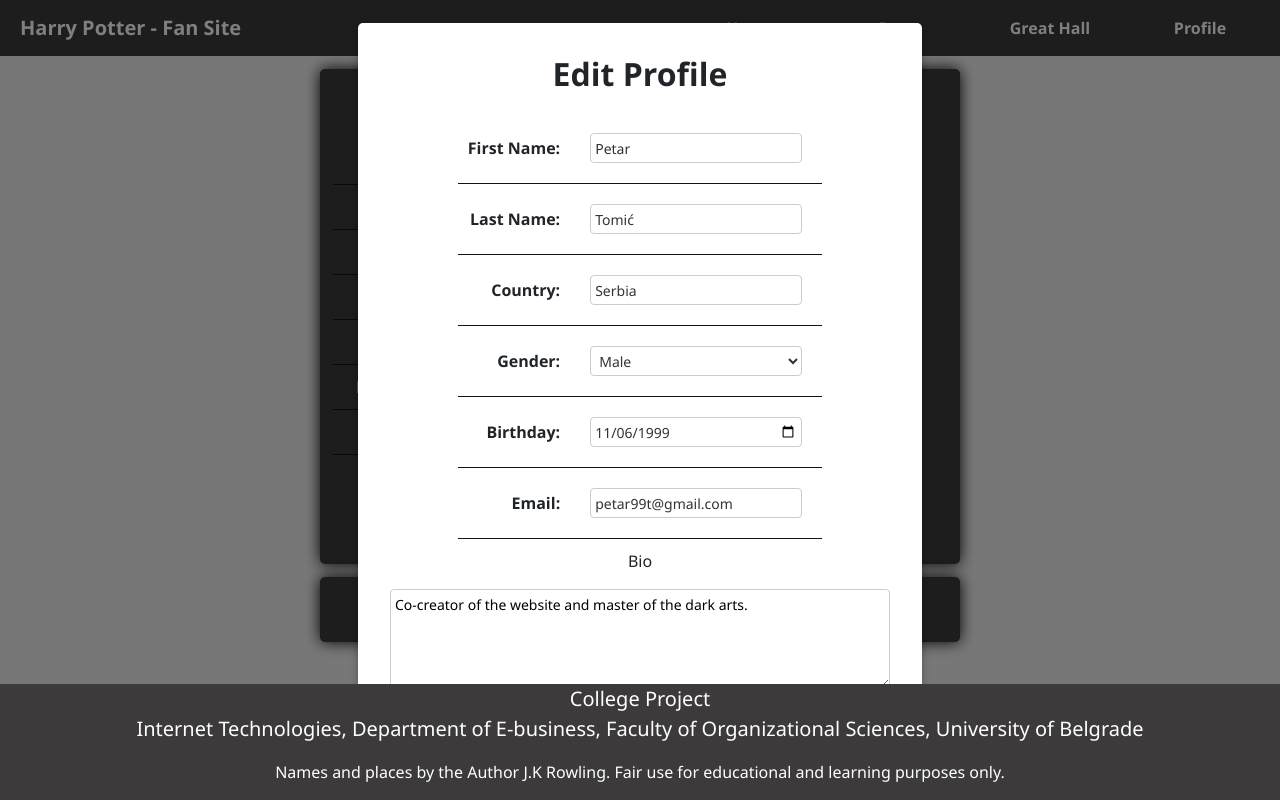
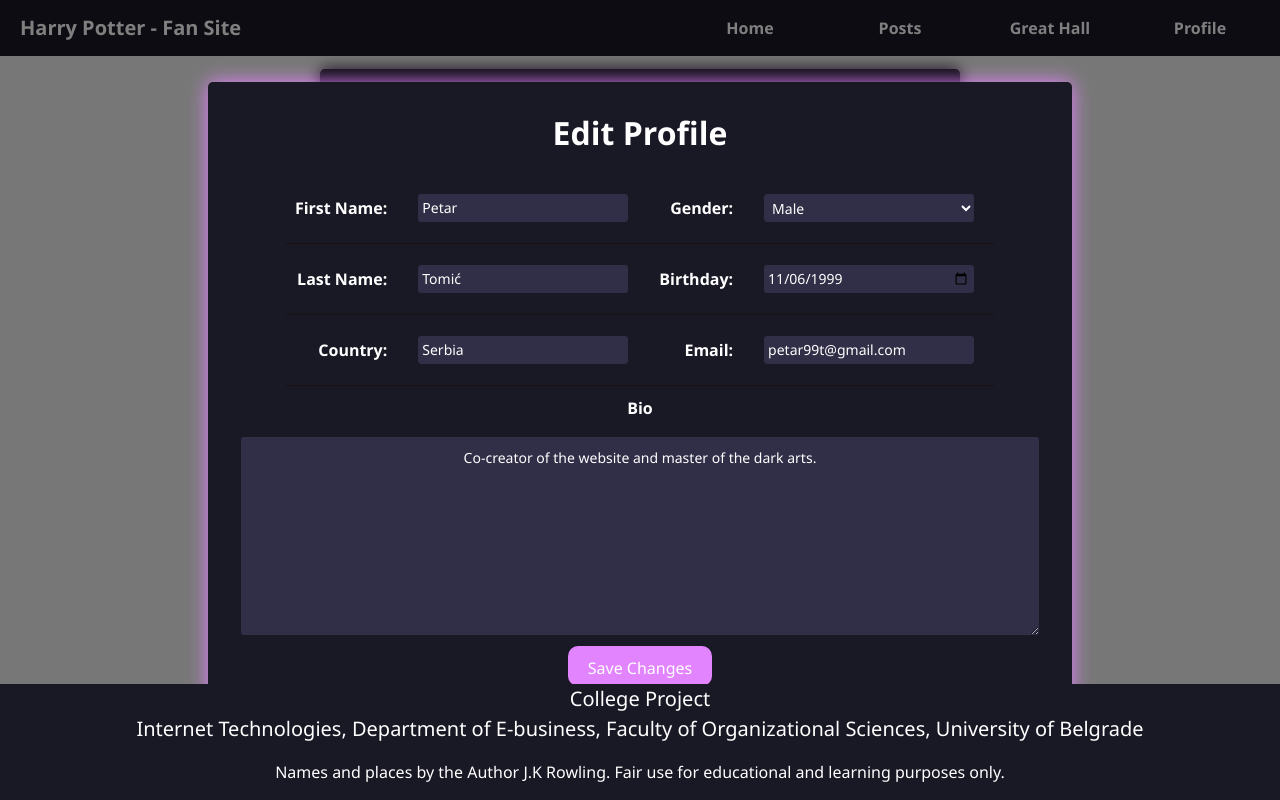
Before and after one commit to hulrog/harry-potter, a React (Create React App) app: page /profile/1 in a window 1280 px wide. Both pictures are taken after a click on the button "Edit Profile". Built offline with nearby package versions, Linux system fonts and the light colour scheme.

Commit message:
dizajn edit modala, fix overflowa za nav meni i scrollbar

```diff
--- a/src/colors.css
+++ b/src/colors.css
@@ -1,15 +1,8 @@
-/* :root {
-  --background-color: #292929;
+:root {
+  --background-color: #191825;
+  --background-color-light: #312e47;
   --text-color: #ffffff;
-  --primary-color: #ca06b0;
-  --primary-color-hover: #e61dcb;
-  --secondary-color: #5d0292;
-} */
-
-:root {
-  --background-color: #3c3a3a;
-  --text-color: #ffffff;
-  --primary-color: #802b2b;
-  --primary-color-hover: #a65151;
+  --primary-color: #e384ff;
+  --primary-color-hover: #ffa3fd;
   --secondary-color: #5a4a41;
 }
--- a/src/components/EditUser.js
+++ b/src/components/EditUser.js
@@ -77,8 +77,7 @@
     <form /*onSubmit={handleSubmit*/>
       <div className={classes.container}>
         <h1 className={classes.heading}>Edit Profile</h1>
-        <div className={classes.data}>
-          <table className={classes.table}>
+        <table>
           <tbody>
             <tr>
               <td className={classes.label}>First Name:</td>
@@ -89,28 +88,6 @@
                   onChange={(event) => setFirstName(event.target.value)}
                 />
               </td>
-              </tr>
-              <tr>
-                <td className={classes.label}>Last Name:</td>
-                <td className={classes.value}>
-                  <input
-                    type="text"
-                    value={lastName}
-                    onChange={(event) => setLastName(event.target.value)}
-                  />
-                </td>
-              </tr>
-              <tr>
-                <td className={classes.label}>Country:</td>
-                <td className={classes.value}>
-                  <input
-                    type="text"
-                    value={country}
-                    onChange={(event) => setCountry(event.target.value)}
-                  />
-                </td>
-              </tr>
-              <tr>
               <td className={classes.label}>Gender:</td>
               <td className={classes.value}>
                 <select
@@ -125,6 +102,14 @@
               </td>
             </tr>
             <tr>
+              <td className={classes.label}>Last Name:</td>
+              <td className={classes.value}>
+                <input
+                  type="text"
+                  value={lastName}
+                  onChange={(event) => setLastName(event.target.value)}
+                />
+              </td>
               <td className={classes.label}>Birthday:</td>
               <td className={classes.value}>
                 <input
@@ -135,6 +120,14 @@
               </td>
             </tr>
             <tr>
+              <td className={classes.label}>Country:</td>
+              <td className={classes.value}>
+                <input
+                  type="text"
+                  value={country}
+                  onChange={(event) => setCountry(event.target.value)}
+                />
+              </td>
               <td className={classes.label}>Email:</td>
               <td className={classes.value}>
                 <input
@@ -146,7 +139,6 @@
             </tr>
           </tbody>
         </table>
-        </div>
         <div className={classes.bio}>
           <p className={classes.bioTitle}>Bio</p>
           <textarea
--- a/src/components/EditUser.module.css
+++ b/src/components/EditUser.module.css
@@ -1,5 +1,6 @@
 .container {
-  width: 500px;
+  width: 800px;
+  background-color: var(--background-color);
   display: flex;
   flex-direction: column;
   align-items: center;
@@ -9,6 +10,18 @@
   font-size: 32px;
   font-weight: bold;
   margin-bottom: 20px;
+}
+
+.data {
+  display: flex;
+}
+
+.left {
+  width: 50%;
+}
+
+.right {
+  width: 50%;
 }
 
 .label {
@@ -24,56 +37,65 @@
   border-bottom: 1px solid #1a1111;
 }
 
-input {
+input,
+select {
+  background-color: var(--background-color-light);
+  color: var(--text-color);
+  border: 1px solid var(--background-color);
   width: 100%;
   height: 30px;
   padding: 4px;
-  border: 1px solid #ccc;
   border-radius: 4px;
-  background-color: #fff;
-  color: #333;
   font-size: 14px;
 }
 
-select {
-  width: 100%;
-  height: 30px;
-  padding: 4px;
-  border: 1px solid #ccc;
-  border-radius: 4px;
-  background-color: #fff;
-  color: #333;
-  font-size: 14px;
+input:focus,
+select:focus,
+textarea:focus {
+  outline: none;
+  border: 1px solid var(--primary-color);
 }
 
 .bio {
   width: 100%;
+  display: flex;
+  flex-direction: column;
   margin-top: 10px;
+}
+
+.bioTitle {
+  font-weight: bold;
   text-align: center;
 }
 
 .bioText {
+  background-color: var(--background-color-light);
+  color: var(--text-color);
+  border: 1px solid var(--background-color);
+  text-align: center;
+  resize: vertical;
   width: 100%;
-  height: 100px;
-  padding: 4px;
-  border: 1px solid #ccc;
+  height: 200px;
+  padding: 10px;
   border-radius: 4px;
-  resize: vertical;
   font-size: 14px;
 }
 
 .btnRow {
-  text-align: center;
+  display: flex;
+  justify-content: flex-end;
+  margin-top: 10px;
 }
 
 .submitBtn {
-  width: 100%;
   height: 40px;
   text-align: center;
-  background-color: #efefef;
+  border: none;
+  background-color: var(--primary-color);
   border-radius: 10px;
-  border: none;
   transition-duration: 200ms;
   outline: none;
-  margin-top: 10px;
+  width: auto;
+  padding: 10px 20px;
+  margin-left: 10px;
 }
--- a/src/components/layout/Layout.module.css
+++ b/src/components/layout/Layout.module.css
@@ -13,6 +13,9 @@
 .link:hover {
   color: var(--primary-color);
 }
+.link:focus {
+  color: var(--primary-color);
+}
 
 .logo {
   color: var(--text-color);
@@ -22,3 +25,6 @@
 .logo:hover {
   color: var(--primary-color);
 }
+.logo:focus {
+  color: var(--primary-color);
+}
--- a/src/components/layout/Modal.module.css
+++ b/src/components/layout/Modal.module.css
@@ -11,8 +11,10 @@
 }
 
 .modal {
-  background-color: white;
+  background-color: var(--background-color);
+  color: var(--text-color);
   border-radius: 5px;
-  box-shadow: 0 2px 8px rgba(0, 0, 0, 0.3);
+  /* box-shadow: 0 0 20px rgba(202, 1, 192, 0.8); */
+  box-shadow: 0 0 20px var(--primary-color);
   padding: 2rem;
 }
--- a/src/index.css
+++ b/src/index.css
@@ -1,5 +1,9 @@
+html {
+  overflow-x: hidden;
+  margin-right: calc(-1 * (100vw - 100%));
+}
+
 body {
-  margin: 0;
   background-color: #efefef;
   font-family: "Segoe UI", Tahoma, Geneva, Verdana, sans-serif;
 }
```
Lines whose indentation alone changed are shown as unchanged.
